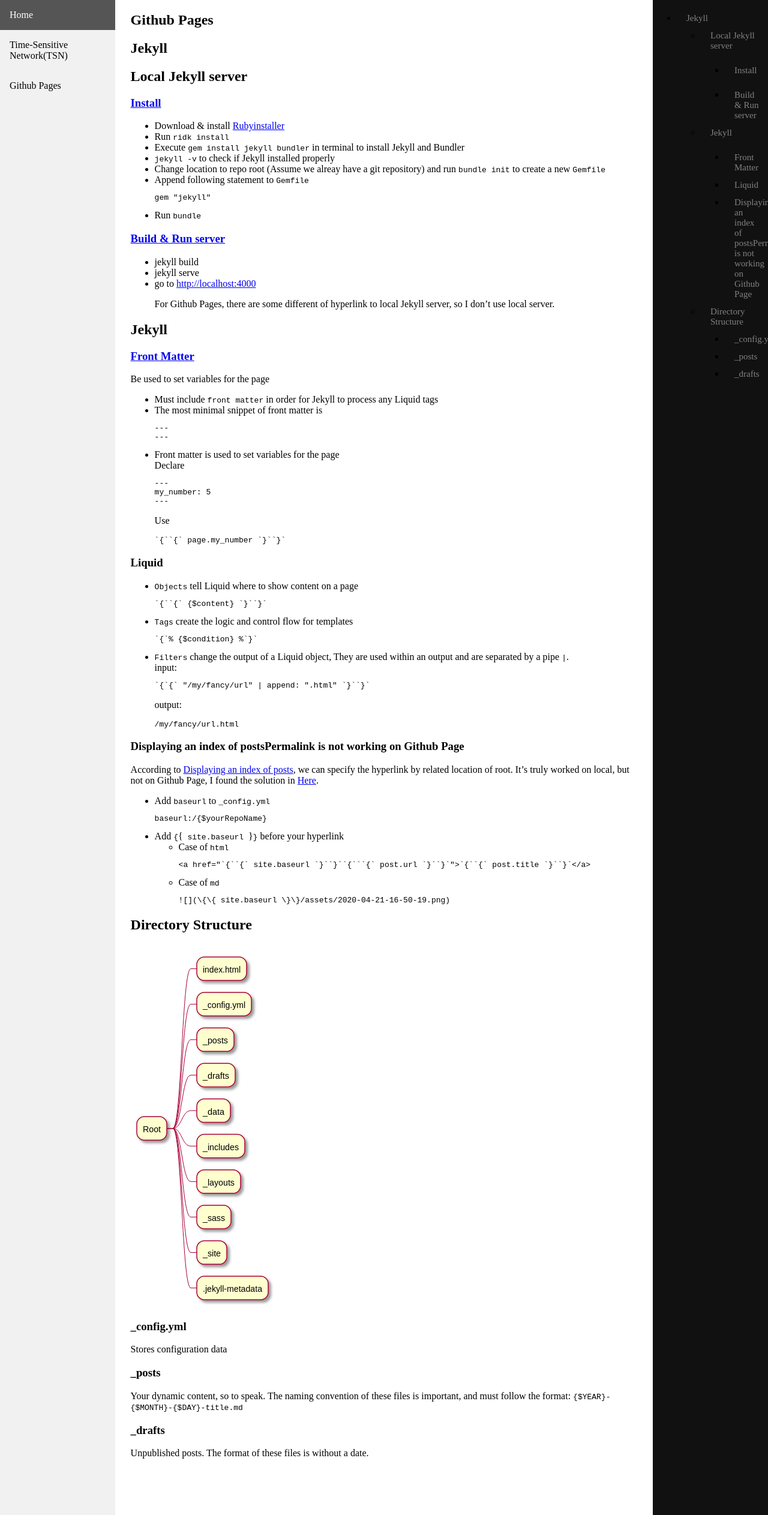
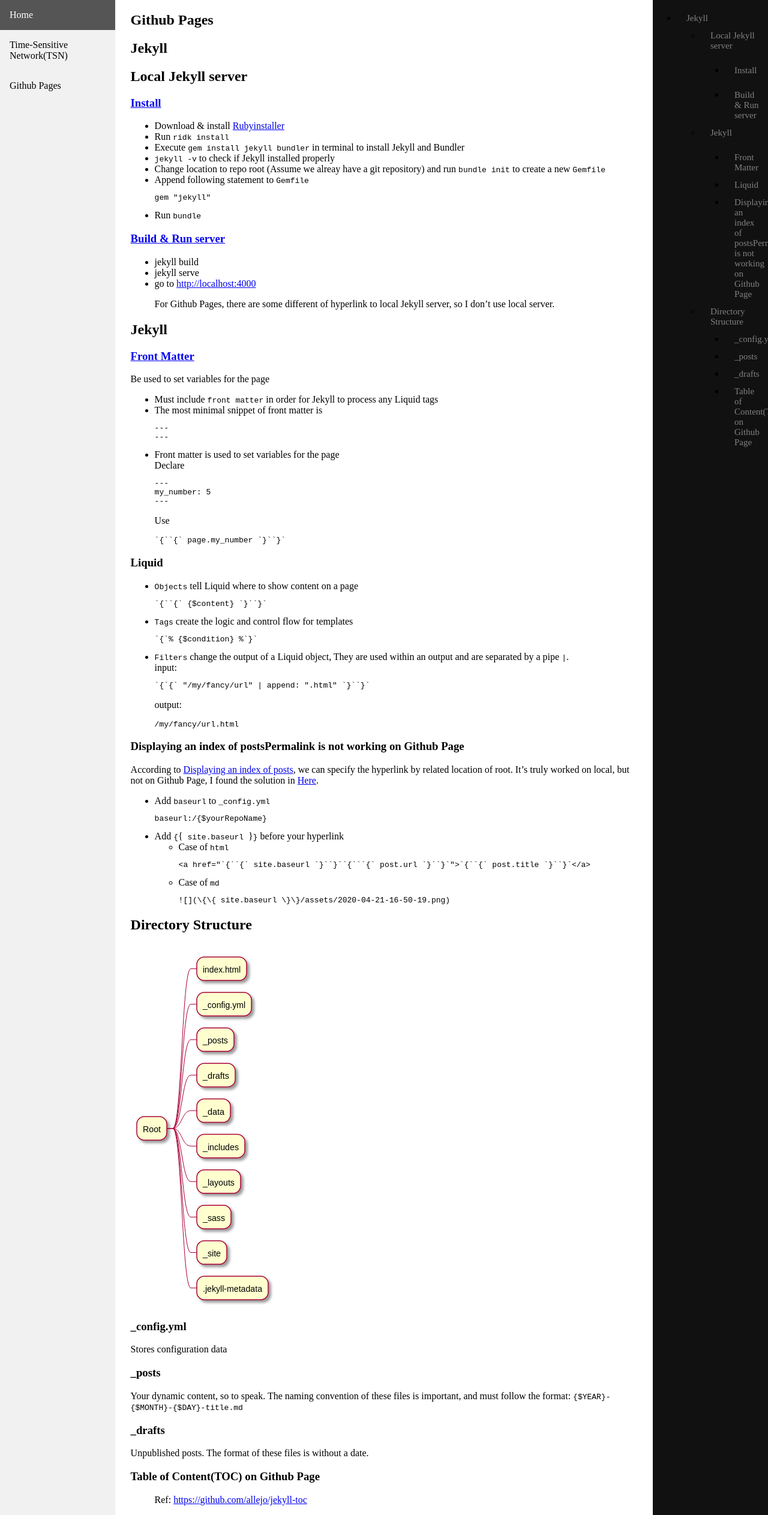
Before and after one commit to waynewae/publishNotes, a Jekyll site: the page built from _posts/2020-04-22-gitpage.md, in a window 1280 px wide. Shown: the whole page at 60% size. Built offline with Jekyll 4.4.1, drawn with Linux system fonts in a browser that asks for light colours.

Commit message:
way to add toc

```diff
--- a/_posts/2020-04-22-gitpage.md
+++ b/_posts/2020-04-22-gitpage.md
@@ -92,3 +92,6 @@
 
 ### _drafts
 Unpublished posts. The format of these files is without a date.
+
+### Table of Content(TOC) on Github Page
+> Ref: [https://github.com/allejo/jekyll-toc](https://github.com/allejo/jekyll-toc)
```
